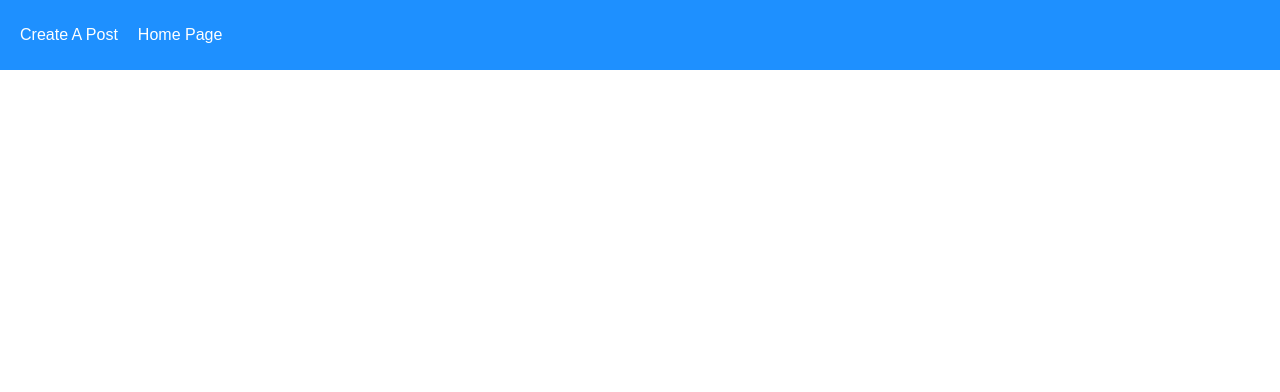
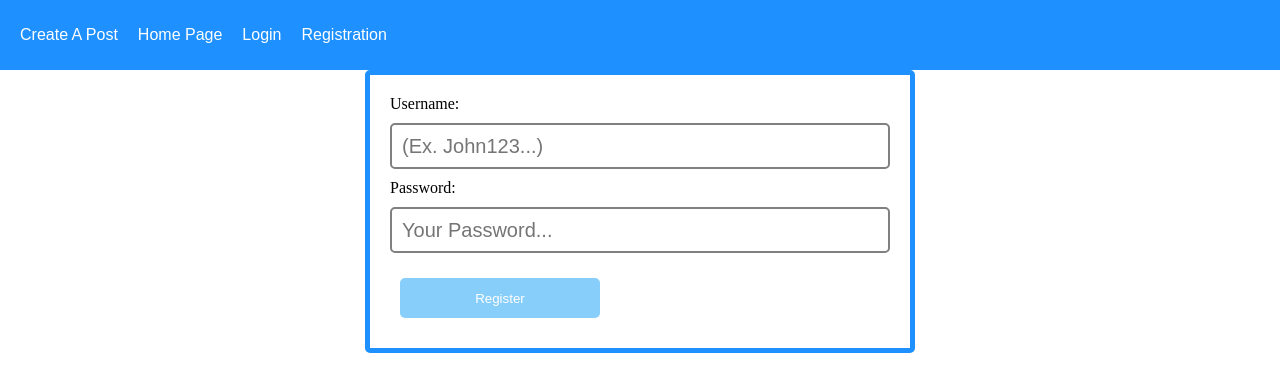
Before and after one commit to CoreyMiller85/fullstack-react-blog, a React (Create React App) app in the folder client/: page /registration in a window 1280 px wide. Shown: the top 392 px of the page. Built offline with nearby package versions, Linux system fonts and the light colour scheme.

Commit message:
add registration form to front-end

```diff
--- a/client/src/App.js
+++ b/client/src/App.js
@@ -3,6 +3,9 @@ import Home from "./pages/Home";
 import CreatePost from "./pages/CreatePost";
 import "./App.css";
 import Post from "./pages/Post";
+import Registration from "./pages/Registration";
+import Login from "./pages/Login";
+
 function App() {
 	return (
 		<div className="App">
@@ -10,11 +13,15 @@ function App() {
 				<div className="navbar">
 					<Link to="/createpost"> Create A Post</Link>
 					<Link to="/"> Home Page</Link>
+					<Link to="/login">Login</Link>
+					<Link to="/registration">Registration</Link>
 				</div>
 				<Switch>
 					<Route path="/" exact component={Home} />
 					<Route path="/createpost" exact component={CreatePost} />
 					<Route path="/post/:id" exact component={Post} />
+					<Route path="/registration" exact component={Registration} />
+					<Route path="/login" exact component={Login} />
 				</Switch>
 			</Router>
 		</div>
--- /dev/null
+++ b/client/src/pages/Login.js
@@ -0,0 +1,7 @@
+import React from "react";
+
+function Login() {
+	return <div>Login</div>;
+}
+
+export default Login;
--- /dev/null
+++ b/client/src/pages/Registration.js
@@ -0,0 +1,61 @@
+import React from "react";
+import { Formik, Form, Field, ErrorMessage } from "formik";
+import { useHistory } from "react-router-dom";
+import axios from "axios";
+import * as Yup from "yup";
+
+function Registration() {
+	const initialValues = {
+		username: "",
+		password: "",
+	};
+
+	const validationSchema = Yup.object().shape({
+		username: Yup.string()
+			.min(3)
+			.max(15)
+			.required("You must input a Username!"),
+		password: Yup.string().min(4).max(20).required(),
+	});
+
+	const onSubmit = (data) => {
+		axios.post("http://localhost:3001/auth", data).then(() => {
+			console.log(data);
+		});
+	};
+
+	return (
+		<div>
+			<Formik
+				initialValues={initialValues}
+				onSubmit={onSubmit}
+				validationSchema={validationSchema}
+			>
+				<Form className="formContainer">
+					<label>Username: </label>
+					<ErrorMessage name="username" component="span" />
+
+					<Field
+						autoComplete="off"
+						id="inputCreatePost"
+						name="username"
+						placeholder="(Ex. John123...)"
+					/>
+					<label>Password: </label>
+					<ErrorMessage name="password" component="span" />
+
+					<Field
+						autoComplete="off"
+						id="inputCreatePost"
+						name="password"
+						placeholder="Your Password..."
+						type="password"
+					/>
+					<button type="submit">Register</button>
+				</Form>
+			</Formik>
+		</div>
+	);
+}
+
+export default Registration;
```
Also changed, not shown: 1 other file (tests, documents, lock files or other folders).
